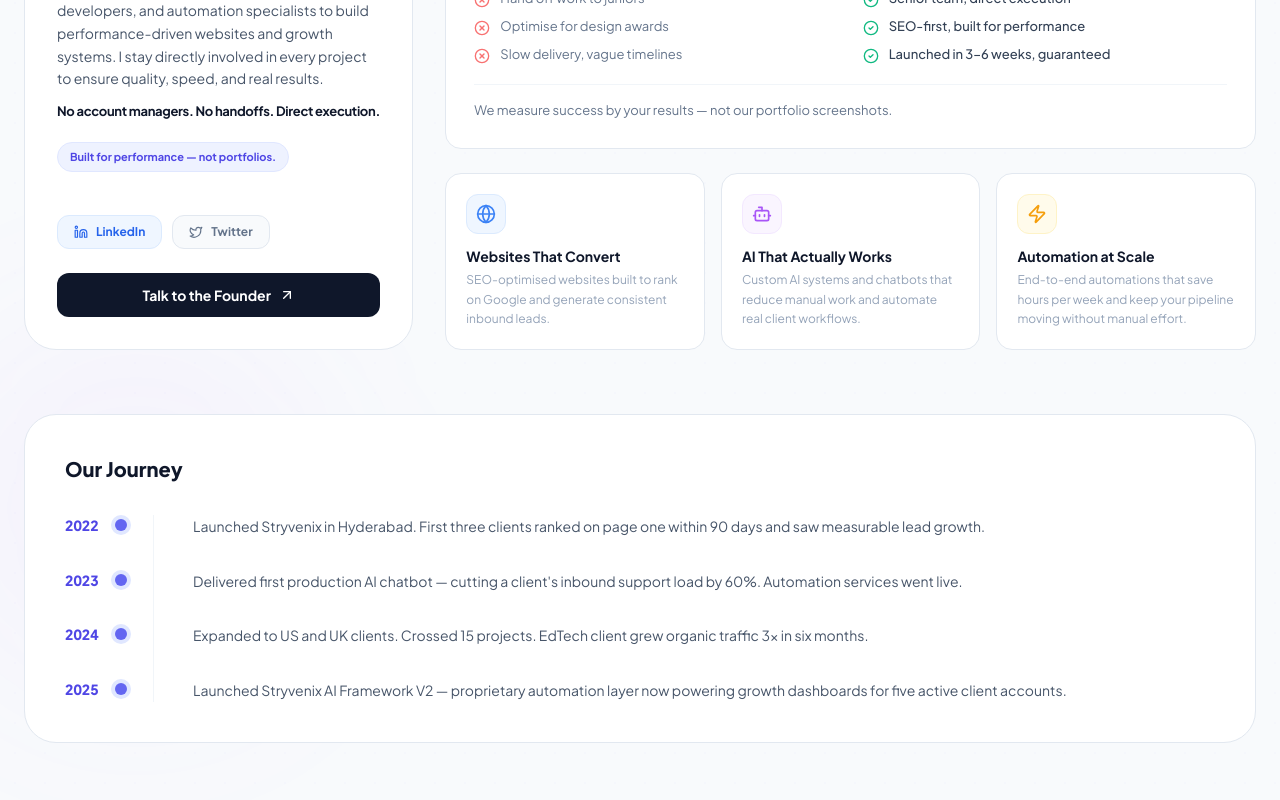
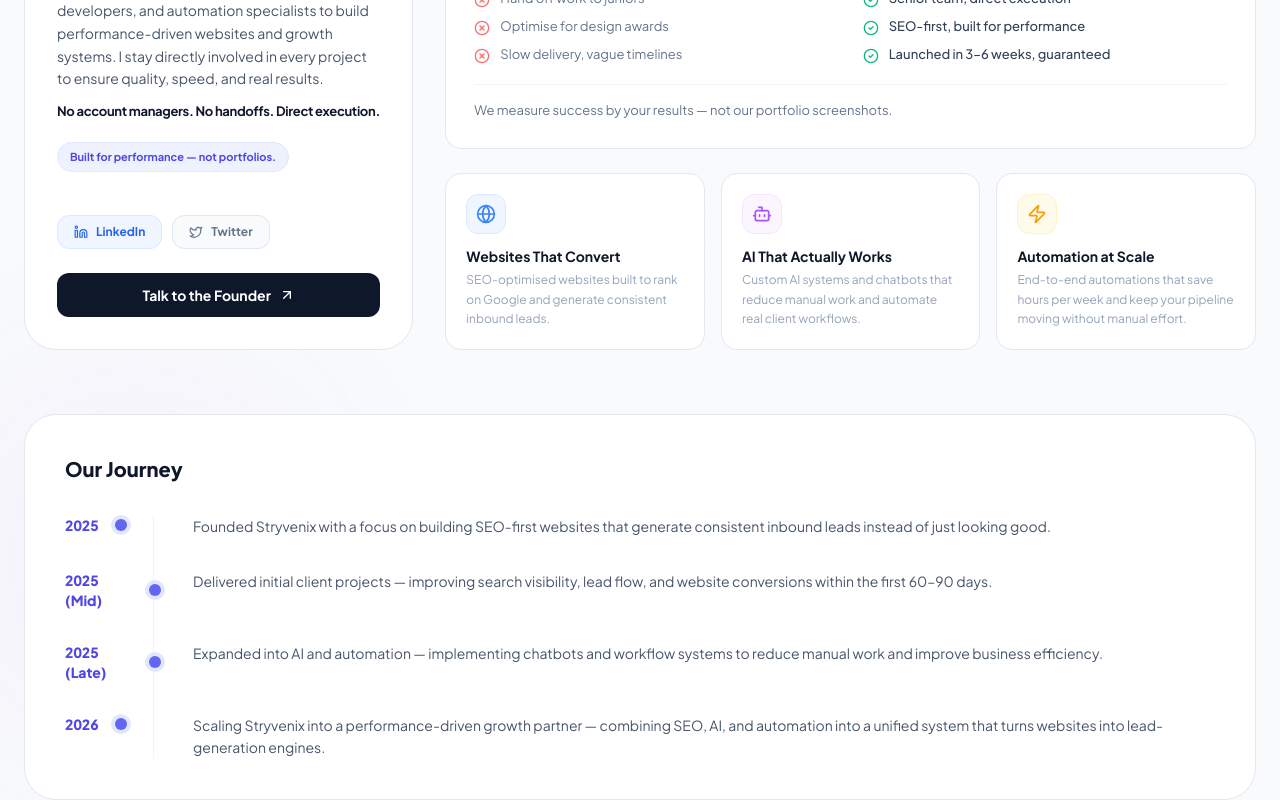
Before and after one commit to Rithiksaikuruba/agency-website, a React (Vite) app: page / in a window 1280 px wide. Shown: the part 11200-12000 px from the top of the page. Built offline with nearby package versions, Linux system fonts and the light colour scheme; a web font is replaced by a local one.

Commit message:
improvements

```diff
--- a/src/components/About.jsx
+++ b/src/components/About.jsx
@@ -742,24 +742,24 @@
 /* Timeline — every milestone leads with the result */
 const milestones = [
   {
-    year: '2022',
+    year: '2025',
     event:
-      'Launched Stryvenix in Hyderabad. First three clients ranked on page one within 90 days and saw measurable lead growth.',
+      'Founded Stryvenix with a focus on building SEO-first websites that generate consistent inbound leads instead of just looking good.',
   },
   {
-    year: '2023',
+    year: '2025 (Mid)',
     event:
-      "Delivered first production AI chatbot — cutting a client's inbound support load by 60%. Automation services went live.",
+      'Delivered initial client projects — improving search visibility, lead flow, and website conversions within the first 60–90 days.',
   },
   {
-    year: '2024',
+    year: '2025 (Late)',
     event:
-      'Expanded to US and UK clients. Crossed 15 projects. EdTech client grew organic traffic 3× in six months.',
+      'Expanded into AI and automation — implementing chatbots and workflow systems to reduce manual work and improve business efficiency.',
   },
   {
-    year: '2025',
+    year: '2026',
     event:
-      'Launched Stryvenix AI Framework V2 — proprietary automation layer now powering growth dashboards for five active client accounts.',
+      'Scaling Stryvenix into a performance-driven growth partner — combining SEO, AI, and automation into a unified system that turns websites into lead-generation engines.',
   },
 ];
 
```
